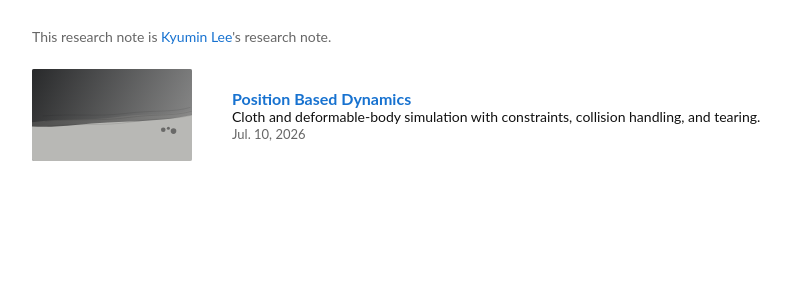
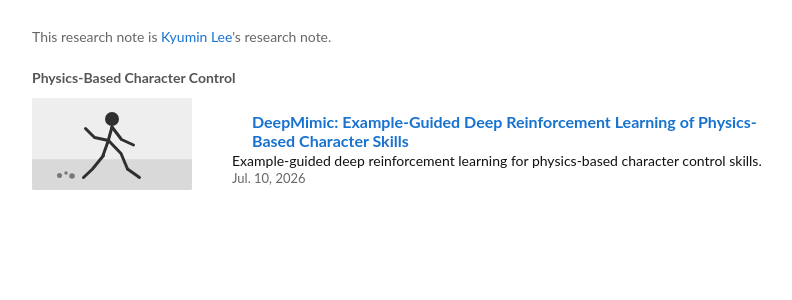
Before and after one commit to QjaYo/research-notes, a Jekyll site: the page built from index.html, in a window 1280 px wide. Shown: the top 300 px of the page, without its empty margins (228-1020 px from the left). Built offline with Jekyll 4.4.1, drawn with Linux system fonts in a browser that asks for light colours.

Commit message:
Add physics-based character control note

```diff
--- /dev/null
+++ b/_posts/2026-07-10-deepmimic.md
@@ -0,0 +1,12 @@
+---
+layout: post
+title: "DeepMimic: Example-Guided Deep Reinforcement Learning of Physics-Based Character Skills"
+description: Example-guided deep reinforcement learning for physics-based character control skills.
+date: 2026-07-10
+category: Physics-Based Character Control
+image: /assets/images/deepmimic.svg
+---
+
+Test note for reading and study records on DeepMimic.
+
+Paper: DeepMimic: Example-Guided Deep Reinforcement Learning of Physics-Based Character Skills.
--- a/_posts/2026-07-10-position-based-dynamics.md
+++ /dev/null
@@ -1,11 +0,0 @@
----
-layout: post
-title: Position Based Dynamics
-description: Cloth and deformable-body simulation with constraints, collision handling, and tearing.
-date: 2026-07-10
-image: /assets/images/position-based-dynamics.svg
----
-
-This is a temporary test note for checking the research-note layout.
-
-The final page can be expanded into reading notes, implementation notes, paper summaries, and code references.
--- a/assets/css/styles.css
+++ b/assets/css/styles.css
@@ -44,6 +44,15 @@ a:hover {
 
 .intro p {
   margin: 0;
+}
+
+.note-category h2 {
+  margin: 0;
+  padding: 10px 20px 2px;
+  color: #555555;
+  font-size: 14px;
+  font-weight: bold;
+  line-height: normal;
 }
 
 .note-list {
@@ -140,4 +149,9 @@ a:hover {
     padding-right: 16px;
     padding-left: 16px;
   }
+
+  .note-category h2 {
+    padding-right: 16px;
+    padding-left: 16px;
+  }
 }
--- a/index.html
+++ b/index.html
@@ -7,8 +7,11 @@ title: Research Notes
   <p>This research note is <a href="https://qjayo.github.io/">Kyumin Lee</a>'s research note.</p>
 </section>
 
-<section class="note-list" aria-label="Research notes">
-  {% for post in site.posts %}
+<section class="note-category">
+  <h2>Physics-Based Character Control</h2>
+  <div class="note-list" aria-label="Physics-Based Character Control notes">
+  {% assign character_control_posts = site.posts | where: "category", "Physics-Based Character Control" %}
+  {% for post in character_control_posts %}
     <article class="note-item">
       <a class="note-thumb" href="{{ post.url | relative_url }}" aria-label="{{ post.title }}">
         <img src="{{ post.image | relative_url }}" alt="" loading="lazy">
@@ -20,4 +23,5 @@ title: Research Notes
       </div>
     </article>
   {% endfor %}
+  </div>
 </section>
```
Also changed, not shown: assets/images/deepmimic.svg (added), assets/images/position-based-dynamics.svg (deleted).
